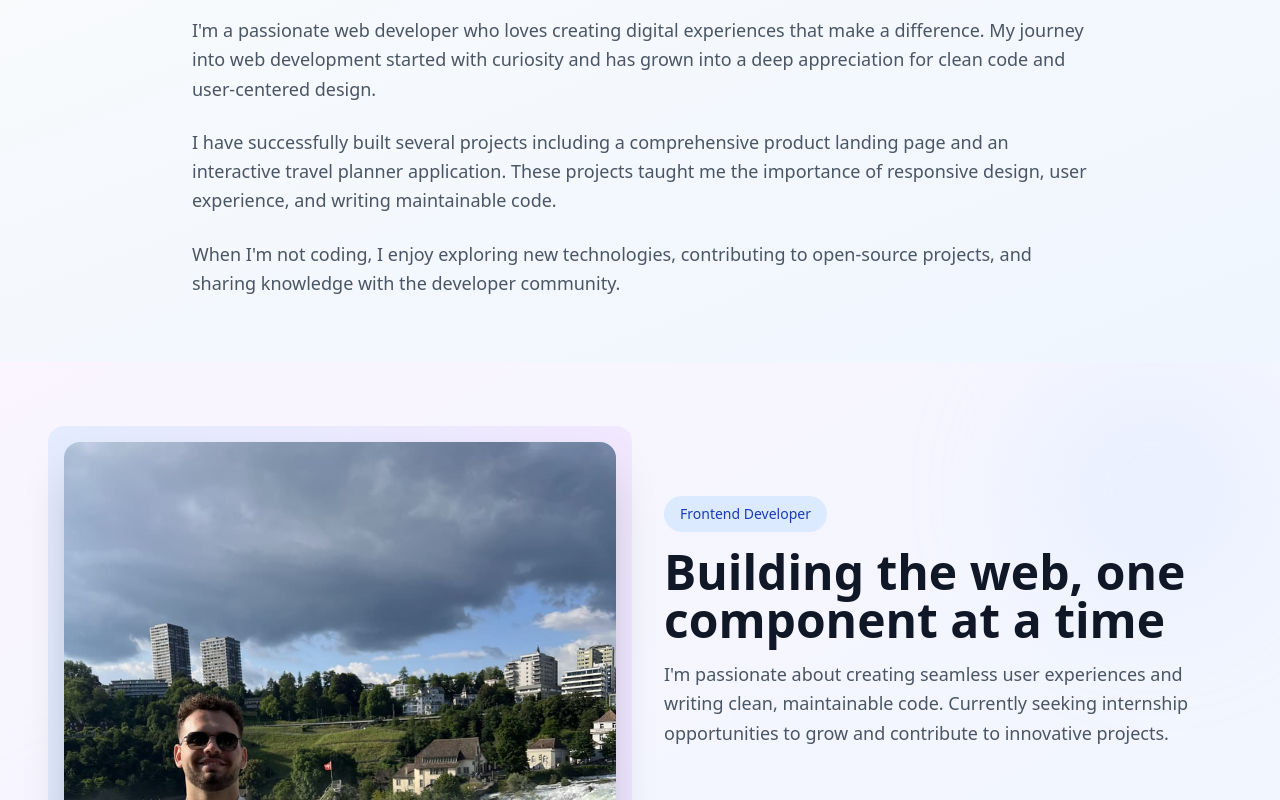
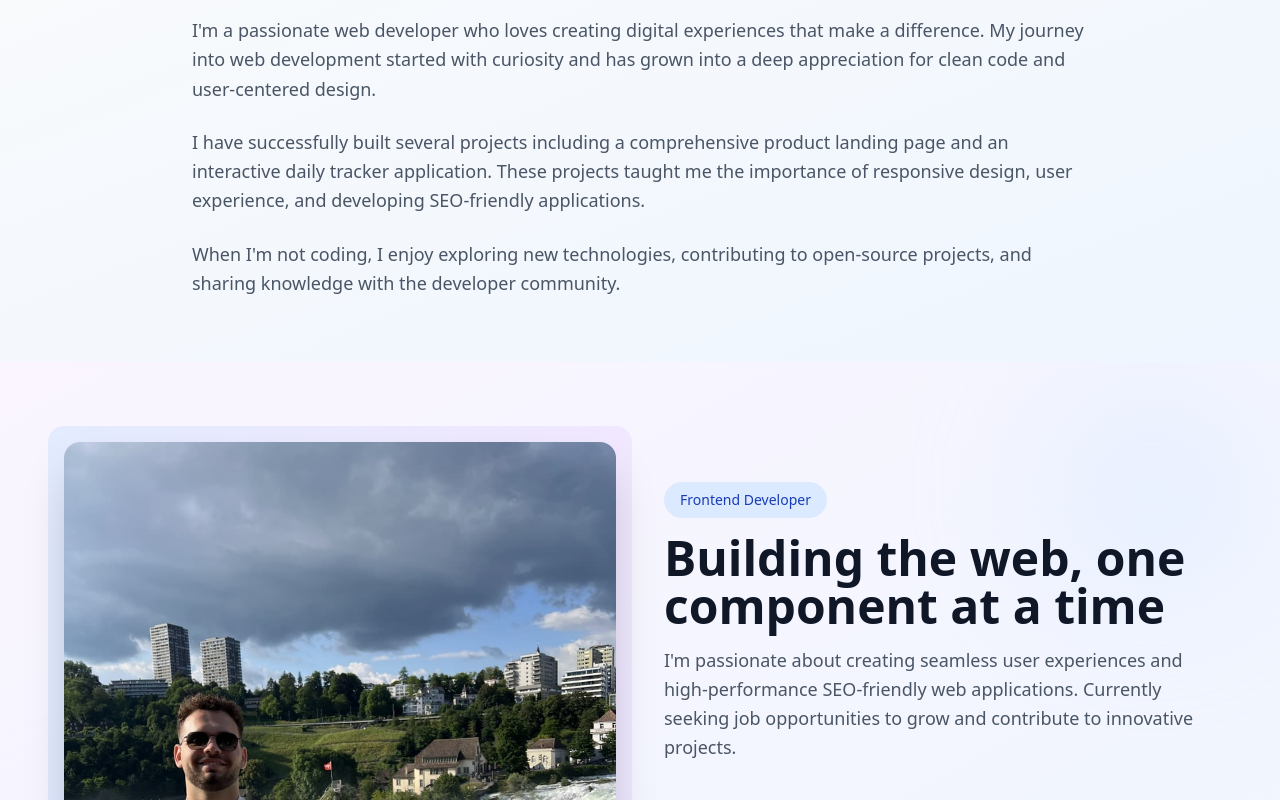
Before and after one commit to AurelGolemi/Portfolio-Website, a Next.js app: page / in a window 1280 px wide. Shown: the part 920-1720 px from the top of the page. Built offline with nearby package versions, Linux system fonts and the light colour scheme.

Commit message:
Small Changes

```diff
--- a/src/app/page.tsx
+++ b/src/app/page.tsx
@@ -197,10 +197,10 @@ export default function Home() {
                 </p>
                 <p className="text-lg leading-relaxed mb-6">
                   I have successfully built several projects including a
-                  comprehensive product landing page and an interactive travel
-                  planner application. These projects taught me the importance
-                  of responsive design, user experience, and writing
-                  maintainable code.
+                  comprehensive product landing page and an interactive daily tracker
+                  application. These projects taught me the importance
+                  of responsive design, user experience, and
+                  developing SEO-friendly applications.
                 </p>
                 <p className="text-lg leading-relaxed">
                   {
@@ -209,8 +209,9 @@ export default function Home() {
                 </p>
               </div>
             </div>
-          </section>
+        </section>
 
+          {/* Introduction Section */}
           <section className="py-20 px-4 md:px-8 bg-gradient-to-br from-purple-50 to-blue-50 relative overflow-hidden">
             {/* Decorative elements */}
             <div className="absolute top-0 right-0 w-64 h-64 bg-blue-200 rounded-full filter blur-3xl opacity-20"></div>
@@ -248,8 +249,8 @@ export default function Home() {
                       Building the web, one component at a time
                     </h2>
                     <p className="text-lg text-gray-600 leading-relaxed">
-                      {`I'm passionate about creating seamless user experiences and writing clean, maintainable code. Currently seeking internship opportunities to grow and
-            contribute to innovative projects.`}
+                      {`I'm passionate about creating seamless user experiences and high-performance SEO-friendly web applications. Currently seeking job opportunities to grow and
+                      contribute to innovative projects.`}
                     </p>
                   </div>
 
```
